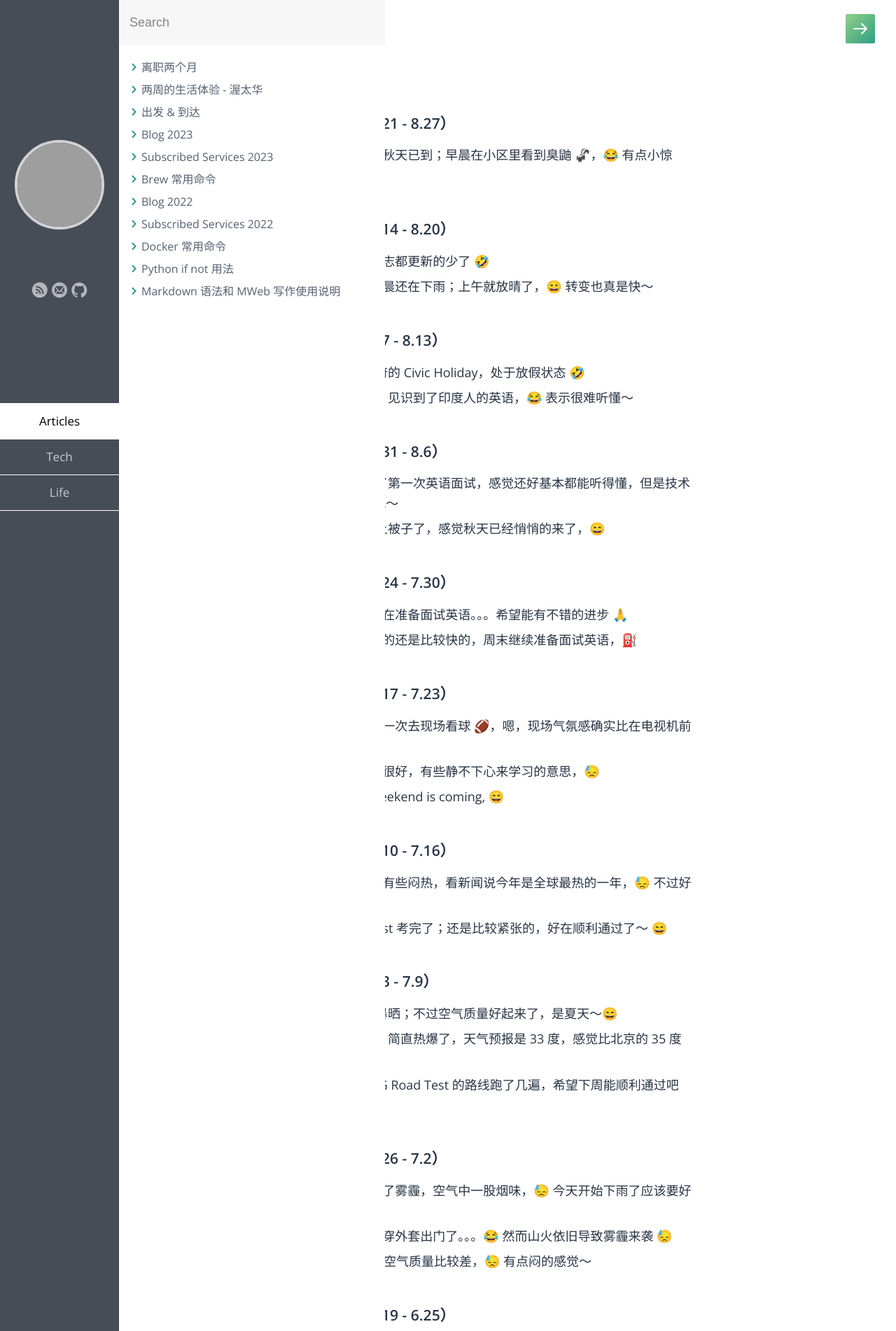
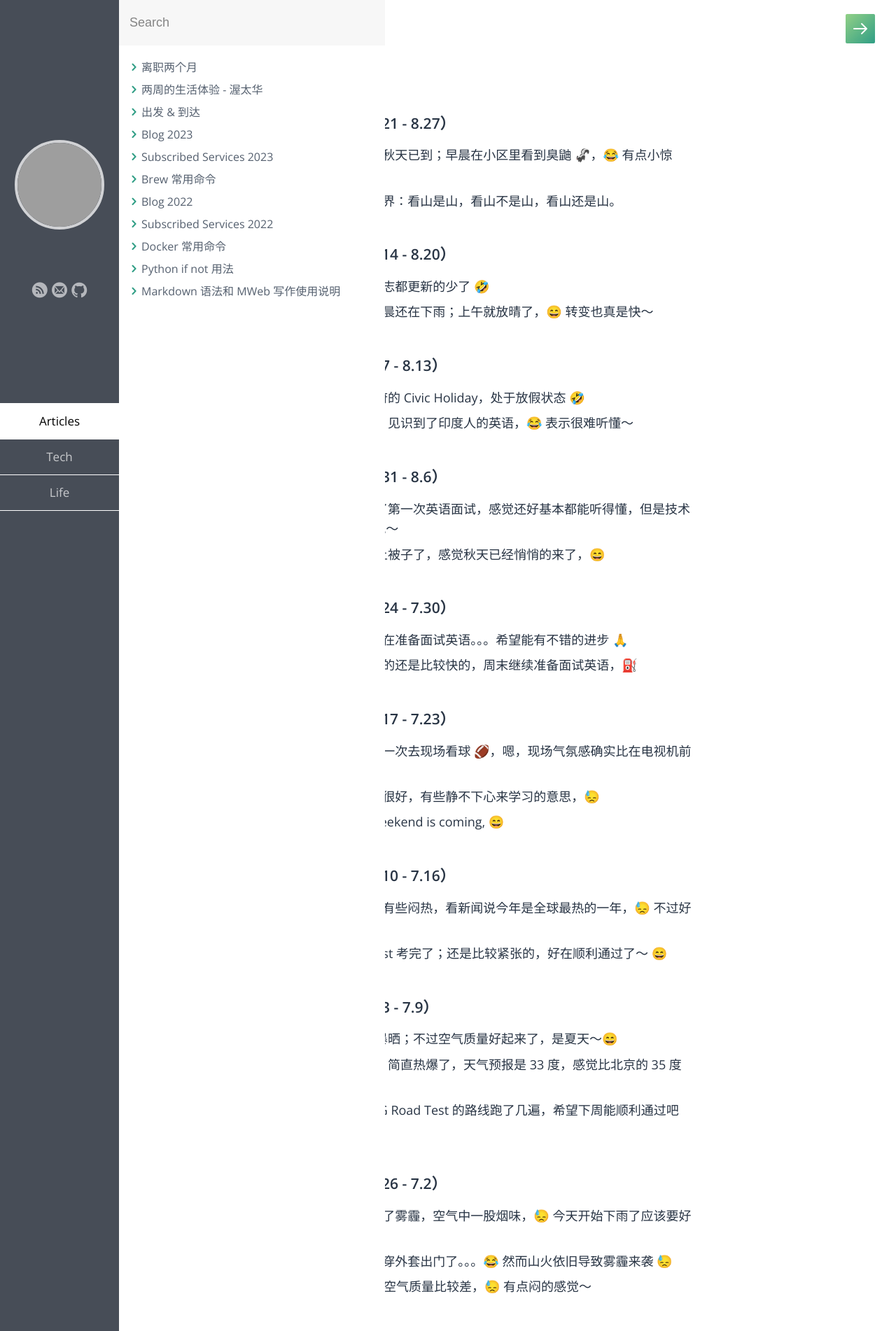
Before and after one commit to samxupeiran/samxupeiran.github.io, a Jekyll site: the page built from _posts/life/2023-01-03-my-blog.md, in a window 1280 px wide. Shown: the top 1902 px of the page at 70% size. Built offline with Jekyll 4.4.1, drawn with Linux system fonts in a browser that asks for light colours; some web fonts are replaced; some of the changed text lies outside the part shown; grey boxes are pictures that could not be loaded.

Commit message:
feat: add weekly blog 8.25

```diff
--- a/_posts/life/2023-01-03-my-blog.md
+++ b/_posts/life/2023-01-03-my-blog.md
@@ -8,6 +8,7 @@ tags: Blog
 
 - ### 2023 年 8 月 第 4 周（8.21 - 8.27）
      - 8.21 早晨凉意很明显了，秋天已到；早晨在小区里看到臭鼬 🦨，😂 有点小惊喜，比松鼠大很多啊。。
+     - 8.25 有人说人生有三种境界：看山是山，看山不是山，看山还是山。
 
 - ### 2023 年 8 月 第 3 周（8.14 - 8.20）
      - 8.16 最近有些懒了的，日志都更新的少了 🤣
```
